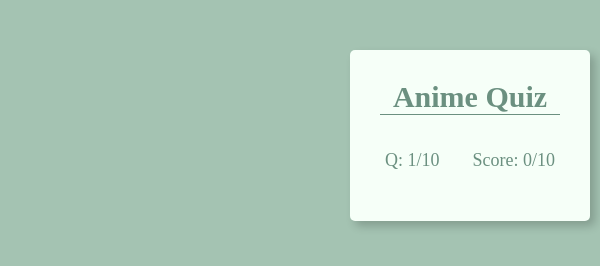
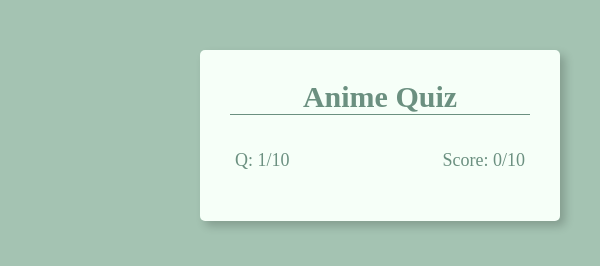
Before and after one commit to rigave/Anime-Quiz-, a plain HTML site: page index.html in a window 600 px wide. Drawn offline with Linux system fonts and the light colour scheme; no server answers.

Commit message:
add media queries

```diff
--- a/style.css
+++ b/style.css
@@ -90,9 +90,16 @@ body {
     display: none;
 }
 
-@media (412px >= width) {
+@media (max-width: 600px) {
     .container {
-        width: 90%;
-        margin: 100px 20px;
+        width: 80%;
+        margin: 50px 50px;
     }
 }
+
+@media (min-width: 600px) and (max-width: 1000px) {
+    .container {
+        width: 60%;
+        margin: 50px 200px;
+    }
+}
```
